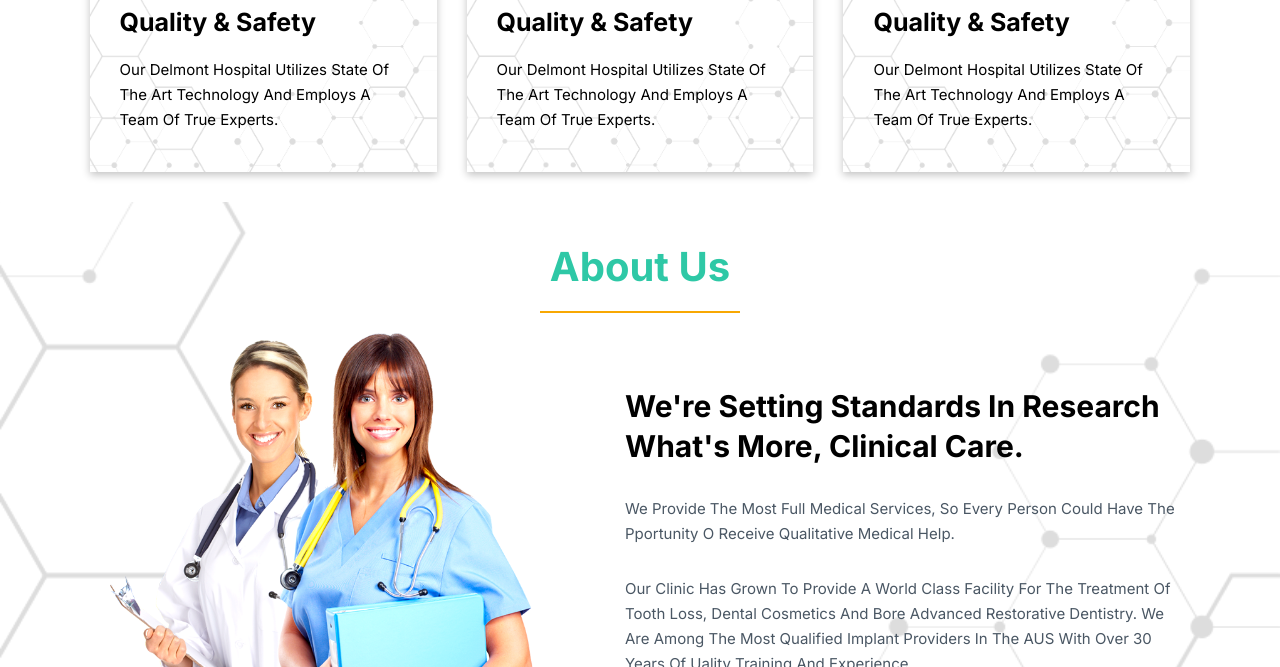
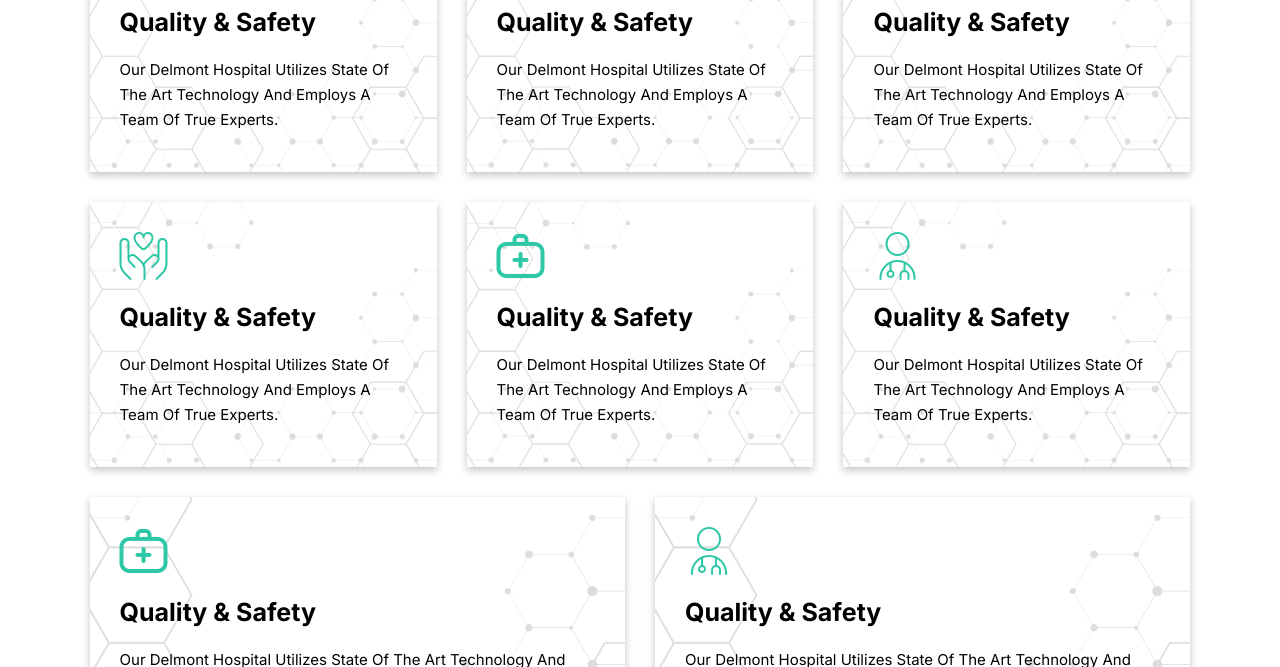
Before and after one commit to ArielWebDev/TemplateAwal, a plain HTML site: page index.html in a window 1280 px wide. Shown: the part 823-1490 px from the top of the page. Drawn offline with nearby package versions, Linux system fonts and the light colour scheme.

Commit message:
push ke dua

```diff
--- a/index.html
+++ b/index.html
@@ -70,6 +70,39 @@
                     <p>Our Delmont hospital utilizes state of the art technology and employs a team of true experts.</p>
                 </div>
 
+                <div class="inner-technology">
+                    <span></span>
+                    <i class="fi fi-rr-doctor"></i>
+                    <h2>Quality & Safety</h2>
+                    <p>Our Delmont hospital utilizes state of the art technology and employs a team of true experts.</p>
+                </div>
+
+                <div class="inner-technology">
+                    <span></span>
+                    <i class="fi fi-tr-user-md"></i>
+                    <h2>Quality & Safety</h2>
+                    <p>Our Delmont hospital utilizes state of the art technology and employs a team of true experts.</p>
+                </div>
+                <div class="inner-technology">
+                    <span></span>
+                    <i class="fi fi-tr-hands-heart"></i>
+                    <h2>Quality & Safety</h2>
+                    <p>Our Delmont hospital utilizes state of the art technology and employs a team of true experts.</p>
+                </div>
+
+                <div class="inner-technology">
+                    <span></span>
+                    <i class="fi fi-rr-doctor"></i>
+                    <h2>Quality & Safety</h2>
+                    <p>Our Delmont hospital utilizes state of the art technology and employs a team of true experts.</p>
+                </div>
+
+                <div class="inner-technology">
+                    <span></span>
+                    <i class="fi fi-tr-user-md"></i>
+                    <h2>Quality & Safety</h2>
+                    <p>Our Delmont hospital utilizes state of the art technology and employs a team of true experts.</p>
+                </div>
                 <div class="inner-technology">
                     <span></span>
                     <i class="fi fi-rr-doctor"></i>
```
